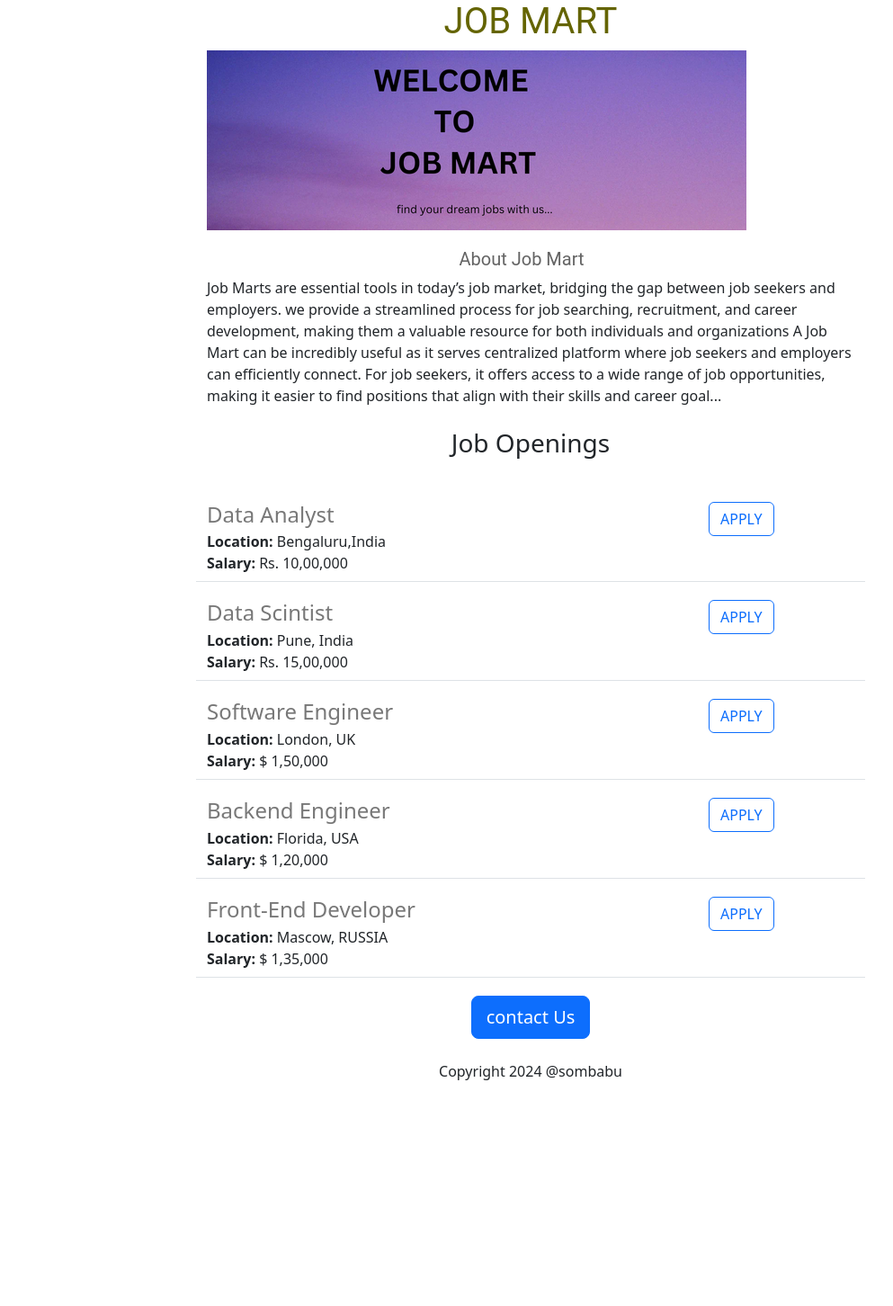
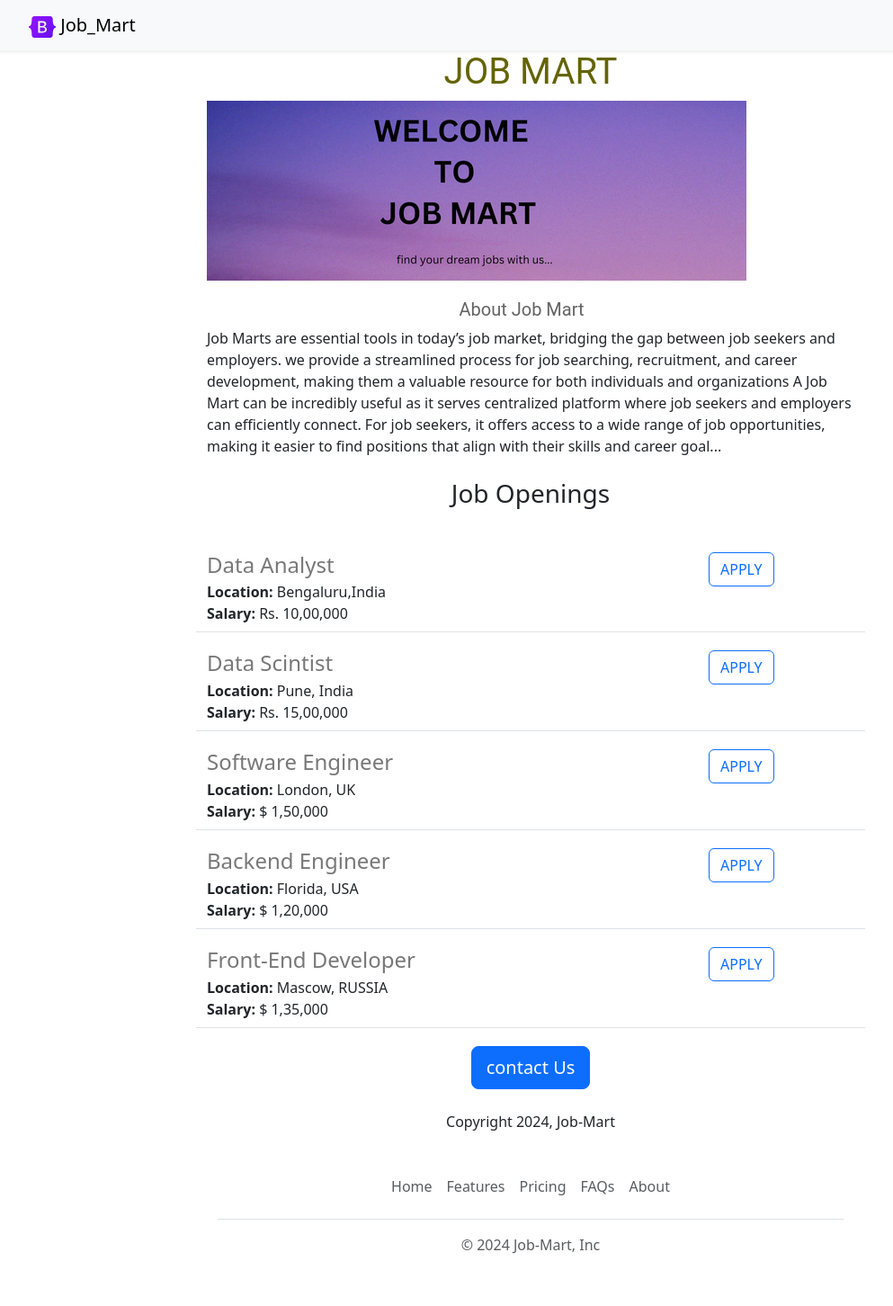
Before and after one commit to Sombabu25/Job-Mart, a Flask app: page / in a window 1280 px wide. Shown: the whole page at 90% size, without its empty margins (50-1043 px from the left). Before the commit the page ends 1201 px from the top, so only its background shows below. Run offline with Flask 3, Linux system fonts and the light colour scheme.

Commit message:
added nav bar and footer

```diff
--- /dev/null
+++ b/templates/footer.html
@@ -0,0 +1,12 @@
+<div class="container">
+  <footer class="py-3 my-4">
+    <ul class="nav justify-content-center border-bottom pb-3 mb-3">
+      <li class="nav-item"><a href="#" class="nav-link px-2 text-body-secondary">Home</a></li>
+      <li class="nav-item"><a href="#" class="nav-link px-2 text-body-secondary">Features</a></li>
+      <li class="nav-item"><a href="#" class="nav-link px-2 text-body-secondary">Pricing</a></li>
+      <li class="nav-item"><a href="#" class="nav-link px-2 text-body-secondary">FAQs</a></li>
+      <li class="nav-item"><a href="#" class="nav-link px-2 text-body-secondary">About</a></li>
+    </ul>
+    <p class="text-center text-body-secondary">&copy; 2024 Job-Mart, Inc</p>
+  </footer>
+</div>
--- a/templates/home.html
+++ b/templates/home.html
@@ -95,6 +95,9 @@
 </head>
 
 <body>
+
+    {% include "nav.html" %}
+
     <div id="container">
 
      <h1> JOB MART </h1>
@@ -131,10 +134,10 @@
 
   <div class="text-center">
   <button  class="btn btn-primary btn-lg ">contact Us</button>
-        <p class="mt-4">Copyright 2024 @sombabu</p>
+        <p class="mt-4">Copyright 2024, Job-Mart</p>
     </div>
 
 
-
+        {% include "footer.html" %}
 </body>
 </html>
--- /dev/null
+++ b/templates/nav.html
@@ -0,0 +1,9 @@
+<nav class="navbar bg-body-tertiary shadow-sm fixed-top bg-white" >
+  <div class="container">
+    <a class="navbar-brand" href="#">
+      <img src="static/logo.svg" alt="Bootstrap" width="30" height="24">
+    Job_Mart
+    </a>
+  </div>
+</nav>
+<div style="height: 56px"> </div>
```
Also changed, not shown: static/logo.svg (added).
